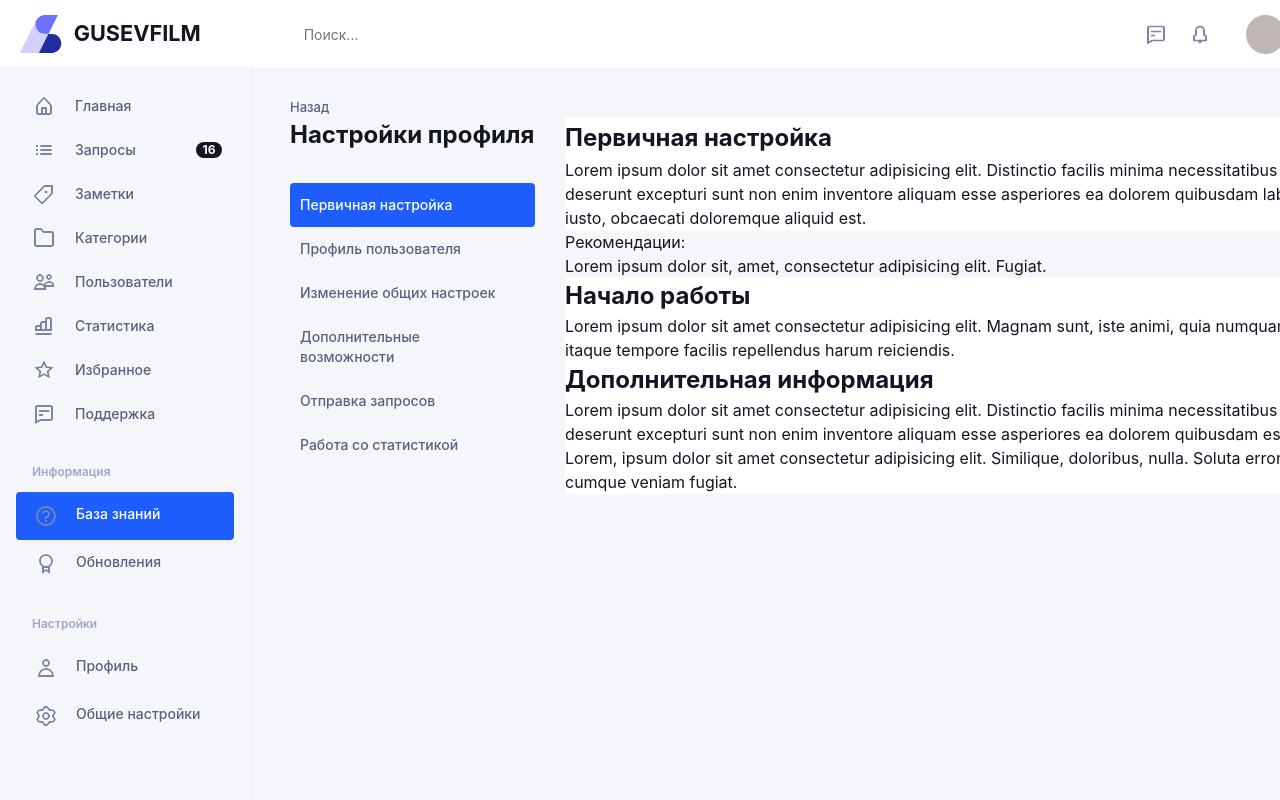
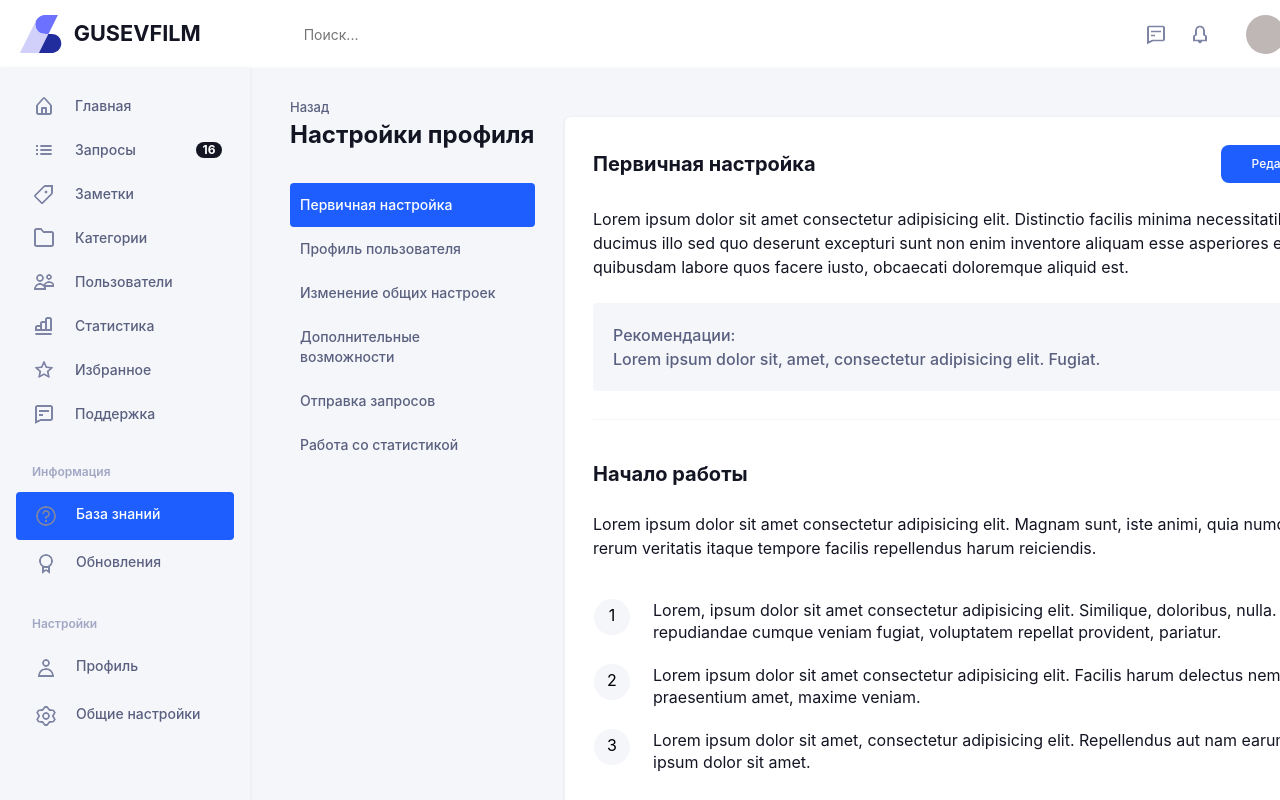
Before and after one commit to EvSedov/gusevfilm, a Vue app: page / in a window 1280 px wide. Shown: the top 800 px of the page. Built offline with nearby package versions, Linux system fonts and the light colour scheme.

Commit message:
adds style for lists in article

```diff
--- a/src/components/Article.vue
+++ b/src/components/Article.vue
@@ -5,11 +5,9 @@ defineProps<{
     text: string
   }
   paragraphs?: string[]
-  list?: {
-    text: string
-  }
+  lists?: string[]
   tabs?: {
-    title: string
+    titles: string[]
     paragraphs?: string[]
   }
   recommendations?: string[]
@@ -20,31 +18,108 @@ defineProps<{
   <div class="card-article">
     <div v-if="title || btn" class="header-article">
       <h2 v-if="title">{{ title }}</h2>
-      <button v-if="btn">{{ btn.text }}</button>
+      <button class="btn" v-if="btn">{{ btn.text }}</button>
     </div>
-    <p class="text" v-if="paragraphs" v-for="content in paragraphs">{{ content }}</p>
-    <ul v-if="list"></ul>
-    <ul v-if="tabs"></ul>
+    <div class="paragraphs">
+      <p class="text" v-if="paragraphs" v-for="content in paragraphs">{{ content }}</p>
+    </div>
+    <ol class="lists" v-if="lists">
+      <li v-for="item in lists">{{ item }}</li>
+    </ol>
+    <ul class="tabs" v-if="tabs"></ul>
     <div class="recommendations" v-if="recommendations">
       <p class="text">Рекомендации:</p>
       <p class="text" v-for="recom in recommendations">{{ recom }}</p>
     </div>
+    <div class="line"></div>
   </div>
 </template>
 
 <style scoped>
+.card-article {
+  padding-bottom: 0;
+  background: rgb(255, 255, 255);
+  color: rgb(19, 21, 35);
+
+}
+
 .header-article {
   width: 100%;
+  margin-bottom: 24px;
   display: flex;
   justify-content: space-between;
   align-items: center;
 }
 
-.text {
+h2 {
+  font-size: 20px;
+  font-weight: 700;
+  line-height: 28px;
+  letter-spacing: 0px;
   text-align: left;
 }
 
+.btn {
+  padding: 9px 29.5px;
+  font-size: 12px;
+  font-weight: 500;
+  line-height: 18px;
+  text-align: left;
+  color: #FFFFFF;
+  background-color: #1E5EFF;
+}
+
+.paragraphs {
+  margin-bottom: 24px;
+  font-size: 16px;
+  font-weight: 400;
+  line-height: 24px;
+  text-align: left;
+}
+
+.lists {
+  list-style-type: none;
+  counter-reset: num;
+  margin: 0 0 8px 60px;
+  padding: 15px 0 5px 0;
+  font-size: 16px;
+}
+
+.lists li {
+  position: relative;
+  margin: 0 0 0 0;
+  padding: 0 0 20px 0;
+  line-height: 1.4;
+}
+
+.lists li::before {
+  content: counter(num);
+  counter-increment: num;
+  display: inline-block;
+  position: absolute;
+  top: 0;
+  left: -59px;
+  width: 36px;
+  height: 36px;
+  background: #F5F6FA;
+  color: #000;
+  text-align: center;
+  line-height: 32px;
+  font-size: 16px;
+  border-radius: 50%;
+}
+
 .recommendations {
+  margin-bottom: 28px;
+  padding: 20px;
+  border-radius: 4px;
+  font-weight: 500;
   background-color: #F5F6FA;
+  color: rgb(90, 96, 127);
+}
+
+.line {
+  margin-bottom: 40px;
+  border-bottom: 1px solid #F5F6FA;
 }
 </style>
--- a/src/layout/AppLayout.vue
+++ b/src/layout/AppLayout.vue
@@ -47,6 +47,11 @@ const firstParagraphs = ['Lorem ipsum dolor sit amet consectetur adipisicing eli
 const firstRecommendations = ['Lorem ipsum dolor sit, amet, consectetur adipisicing elit. Fugiat.'];
 const secondTitle = 'Начало работы';
 const secondParagraphs = ['Lorem ipsum dolor sit amet consectetur adipisicing elit. Magnam sunt, iste animi, quia numquam, rerum veritatis itaque tempore facilis repellendus harum reiciendis.'];
+const secondLists = [
+  'Lorem, ipsum dolor sit amet consectetur adipisicing elit. Similique, doloribus, nulla. Soluta error repudiandae cumque veniam fugiat, voluptatem repellat provident, pariatur.',
+  'Lorem ipsum dolor sit amet consectetur adipisicing elit. Facilis harum delectus nemo iure praesentium amet, maxime veniam.',
+  'Lorem ipsum dolor sit amet, consectetur adipisicing elit. Repellendus aut nam earum! Lorem ipsum dolor sit amet.',
+]
 const thirdTitle = 'Дополнительная информация';
 const thirdParagraphs = [
   'Lorem ipsum dolor sit amet consectetur adipisicing elit. Distinctio facilis minima necessitatibus ducimus illo sed quo deserunt excepturi sunt non enim inventore aliquam esse asperiores ea dolorem quibusdam est.',
@@ -69,10 +74,10 @@ const thirdParagraphs = [
       <div class="back">Назад</div>
       <div class="main-articles">
         <TableOfContents />
-        <div class="article">
+        <div class="articles">
           <TheArticle class="content" :title="firstTitle" :btn="firstBtn" :paragraphs="firstParagraphs"
             :recommendations="firstRecommendations" />
-          <TheArticle class="content" :title="secondTitle" :paragraphs="secondParagraphs" />
+          <TheArticle class="content" :title="secondTitle" :paragraphs="secondParagraphs" :lists="secondLists" />
           <TheArticle class="content" :title="thirdTitle" :paragraphs="thirdParagraphs" />
         </div>
       </div>
@@ -93,6 +98,10 @@ const thirdParagraphs = [
   box-shadow: 0px 1px 4px 0px rgba(21, 34, 50, 0.08);
 }
 
+.main {
+  padding-right: 40px;
+}
+
 .back {
   padding-top: 29px;
   padding-left: 40px;
@@ -103,9 +112,10 @@ const thirdParagraphs = [
   color: #5A607F;
 }
 
-.article {
-  width: 100%;
-  gap: 30px;
+.articles {
+  padding: 28px;
   background-color: #FFF;
+  border-radius: 6px;
+  box-shadow: 0px 1px 4px 0px rgba(21, 34, 50, 0.08);
 }
 </style>
```
